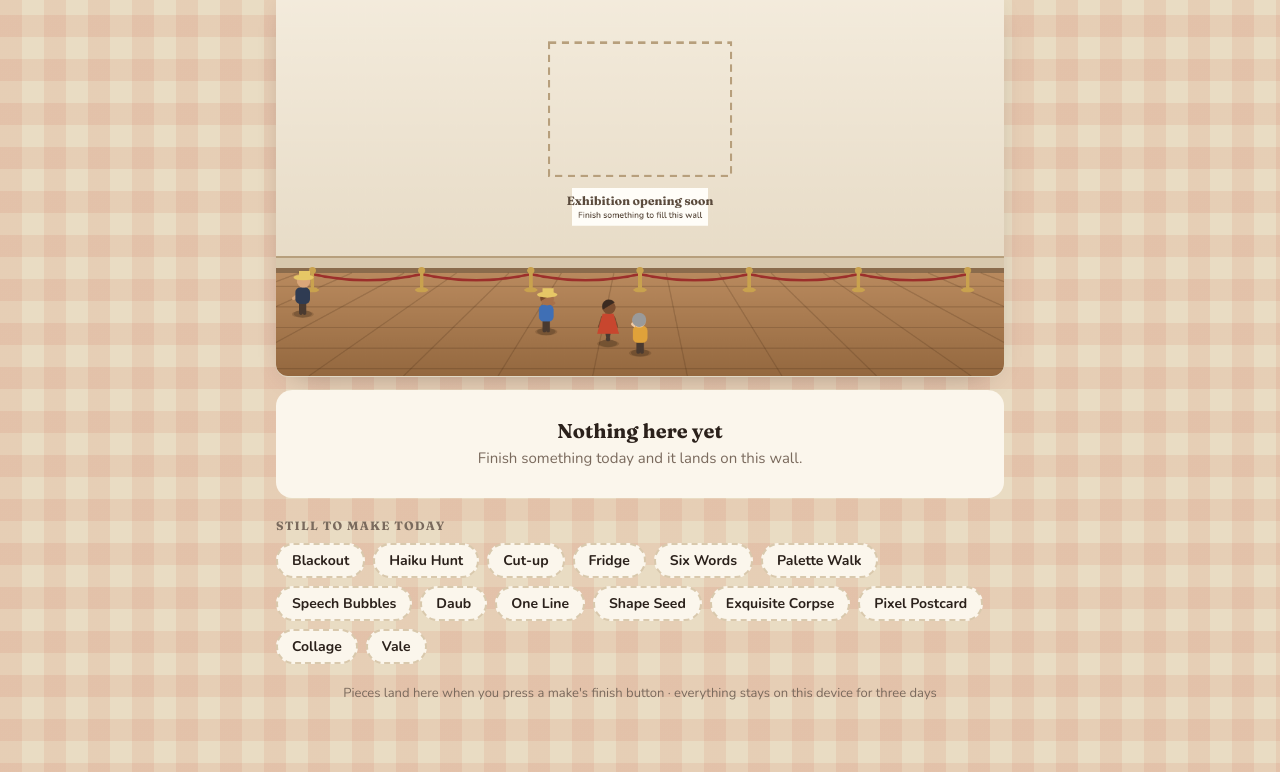
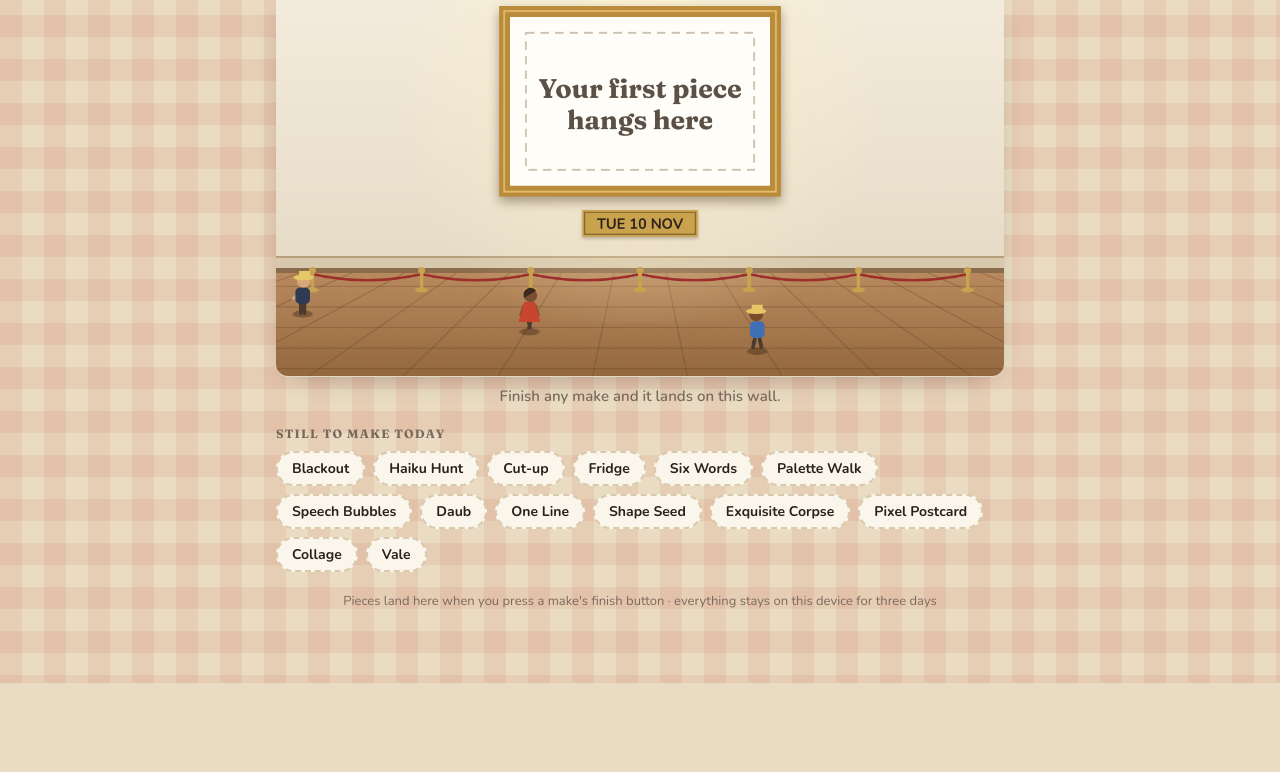
Before and after one commit to TheCosmicKitchen/The-Muze, a plain HTML site: page gallery.html in a window 1280 px wide. Shown: the part 117-889 px from the top of the page. After the commit the page ends 800 px from the top, so only its background shows below. Drawn offline with nearby package versions, Linux system fonts and the light colour scheme.

Commit message:
Muze fixes: Palette Walk hint, Corpse starts at the head, Gallery empty frame
- Palette Walk: the first name box's hint is now 'e.g. "harbour at six"',
  which fits at 375px (the old one ran off the box).
- Exquisite Corpse: in the daily, your part follows your own panels, not
  the calendar. Head first; the day after a head is a body, after a body
  the legs; a missed day or finished legs starts again at the head. A
  panel already started or folded today keeps its part.
- Gallery: with nothing made yet, the room shows an empty gilt frame
  ('Your first piece hangs here'), a brass plaque with the date and two
  visitors waiting, drawn straight away instead of a blank box while
  fonts load. The 'Nothing here yet' card becomes one short line.

Co-Authored-By: Claude Opus 5.5 <noreply@anthropic.com>

```diff
--- a/gallery.html
+++ b/gallery.html
@@ -20,8 +20,7 @@
 .piece a{display:flex;justify-content:space-between;align-items:center;color:inherit;text-decoration:none;font:700 16px var(--display);padding:0 4px}
 .piece a span{font:600 13px var(--body);color:var(--muted)}
 .piece a:hover span{color:var(--ink)}
-.empty{background:var(--surface);border-radius:16px;padding:28px 20px;text-align:center;color:var(--muted)}
-.empty b{display:block;font:700 20px var(--display);color:var(--ink);margin-bottom:4px}
+.empty{margin:-4px 0 0;text-align:center;color:var(--muted);font:600 15px var(--body)}
 .todo{display:flex;flex-wrap:wrap;gap:8px}
 .todo a{font:700 14px var(--body);color:var(--ink);text-decoration:none;background:var(--surface);border:2px dashed var(--line);border-radius:999px;padding:6px 14px}
 .todo a:hover{border-color:var(--ink)}
@@ -77,7 +76,7 @@ function render() {
   document.getElementById('share').hidden = document.getElementById('upHead').hidden = !list.length;
   Hall.show(list);
   if (!list.length) {
-    wall.innerHTML = `<div class="empty"><b>Nothing here yet</b>Finish something today and it lands on this wall.</div>`;
+    wall.innerHTML = `<p class="empty">Finish any make and it lands on this wall.</p>`;
     wall.style.columns = 'auto';
   } else wall.style.columns = '';
   list.forEach(p => {
@@ -210,10 +209,22 @@ const Hall = (() => {
       c.fillStyle = '#FFFDF8'; c.fillRect(px, py, tw, 18); c.fillStyle = '#5A4A3C'; c.textAlign = 'center'; c.fillText(f.title, f.x + f.w / 2, py + 14);
     });
     if (!frames.length) {
-      c.setLineDash([12, 9]); c.strokeStyle = '#B79F7C'; c.lineWidth = 4; c.strokeRect(W / 2 - 150, 90, 300, 220); c.setLineDash([]);
-      c.fillStyle = '#FFFDF8'; c.fillRect(W / 2 - 112, 330, 224, 62);
-      c.fillStyle = '#5A4A3C'; c.textAlign = 'center'; c.font = '700 20px Fraunces, Georgia, serif'; c.fillText('Exhibition opening soon', W / 2, 358);
-      c.font = '600 14px Nunito, sans-serif'; c.fillText('Finish something to fill this wall', W / 2, 379);
+      // Nothing yet: an empty gilt frame waiting for the first piece, with a brass plaque for the day.
+      const fw = 420, fh = 270, fx = W / 2 - fw / 2, fy = 52;
+      const glow = c.createRadialGradient(W / 2, fy - 14, 8, W / 2, fy + fh / 2, fw * .95);
+      glow.addColorStop(0, 'rgba(255,244,205,.75)'); glow.addColorStop(1, 'rgba(255,244,205,0)');
+      c.fillStyle = glow; c.fillRect(fx - fw, fy - 40, fw * 3, fh * 2);
+      c.save(); c.shadowColor = 'rgba(50,30,10,.4)'; c.shadowBlur = 18; c.shadowOffsetY = 8; c.fillStyle = '#B98B3A'; c.fillRect(fx - 22, fy - 22, fw + 44, fh + 44); c.restore();
+      c.strokeStyle = '#E2BC6A'; c.lineWidth = 3; c.strokeRect(fx - 14, fy - 14, fw + 28, fh + 28);
+      c.fillStyle = '#FFFDF8'; c.fillRect(fx - 4, fy - 4, fw + 8, fh + 8);
+      c.setLineDash([14, 10]); c.strokeStyle = '#C9BFA9'; c.lineWidth = 3; c.strokeRect(fx + 22, fy + 22, fw - 44, fh - 44); c.setLineDash([]);
+      c.fillStyle = '#5B5045'; c.textAlign = 'center'; c.font = '700 44px Fraunces, Georgia, serif';
+      c.fillText('Your first piece', W / 2, fy + fh / 2 - 6); c.fillText('hangs here', W / 2, fy + fh / 2 + 46);
+      const date = new Date(day + 'T12:00').toLocaleDateString('en-GB', { weekday: 'short', day: 'numeric', month: 'short' }).replace(/,/g, '').toUpperCase();
+      c.font = '800 24px Nunito, sans-serif'; const pw = c.measureText(date).width + 48, py = fy + fh + 44;
+      c.save(); c.shadowColor = 'rgba(50,30,10,.3)'; c.shadowBlur = 6; c.shadowOffsetY = 3; c.fillStyle = '#C9A24E'; c.fillRect(W / 2 - pw / 2, py, pw, 44); c.restore();
+      c.strokeStyle = '#8A6B2C'; c.lineWidth = 2; c.strokeRect(W / 2 - pw / 2 + 4, py + 4, pw - 8, 36);
+      c.fillStyle = '#2B211B'; c.fillText(date, W / 2, py + 31);
     }
     // Rope barrier along the wall.
     c.strokeStyle = '#9C2F2B'; c.lineWidth = 4;
@@ -300,12 +311,16 @@ const Hall = (() => {
   }
   async function show(list) {
     const id = ++run;
+    // An empty room can go up straight away, so there's no blank box while fonts load.
+    if (!list.length) { frames = []; folk = []; paintRoom(); g.drawImage(room, 0, 0); }
     await document.fonts.ready;
     const items = (await Promise.all(list.map(p => load(p.img).then(im => ({ ...p, im })).catch(() => null)))).filter(Boolean);
     if (id !== run) return;
     frames = hang(items); paintRoom(); hearts = []; flashes = [];
-    folk = Array.from({ length: Math.min(9, 3 + frames.length) }, (_, i) => make(i));
+    folk = Array.from({ length: frames.length ? Math.min(9, 3 + frames.length) : 2 }, (_, i) => make(i));
     folk.forEach(f => { f.moving = false; f.left = rand(0, 2); });
+    // With nothing up yet, two visitors wait either side of the empty frame.
+    if (!frames.length) folk.forEach((f, i) => { f.x = W / 2 + (i ? 300 : -300); f.y = FLOOR + 96 + i * 30; f.dir = i ? -1 : 1; f.work = { kind: 'look' }; f.left = rand(2, 4); });
     // The guard by the door has seen it all.
     folk.push({ guard: true, x: 44, y: FLOOR + 66, dir: 1, wait: 0, p: 1, phase: 1, shirt: '#2F3B52', skin: Folk.SKINS[1], hat: true, size: SIZE, work: { kind: 'look' }, say: '', sayIn: 0, sayLeft: 0 });
     if (still) { folk.forEach(f => { if (!f.guard && frames.length) { f.piece = frames[Math.floor(Math.random() * frames.length)]; f.x = Math.max(40, Math.min(W - 40, f.piece.x + f.piece.w / 2 + rand(-60, 60))); f.work = { kind: 'look' }; } }); return paint(0); }
```
Also changed, not shown: corpse.html (+13 -3 lines), palette.html (+1 -1 lines).
